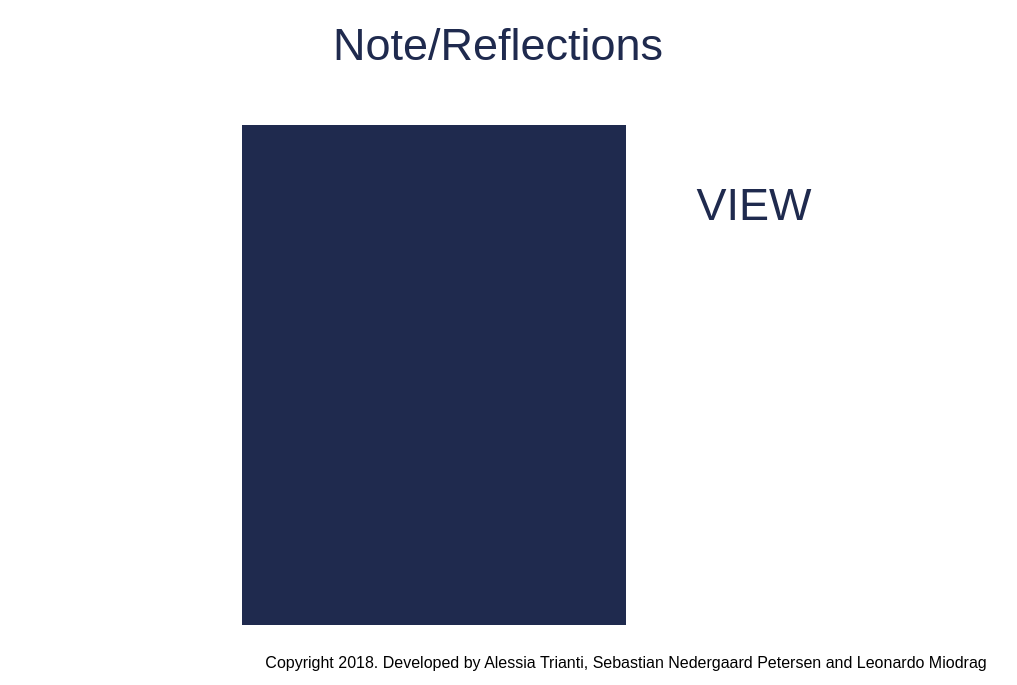
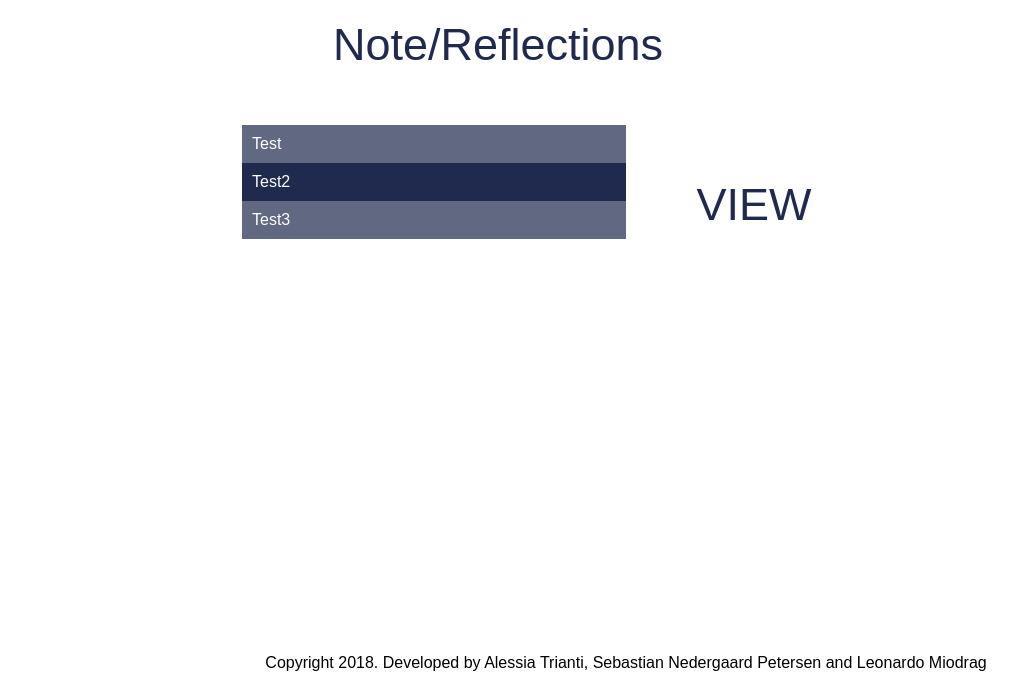
Before and after one commit to aletrianti/journal-app-ucn, a website: page public/view.html in a window 1280 px wide. Shown: the part 115-800 px from the top of the page, without its empty margins (14-1031 px from the left). Drawn offline with Linux system fonts and the light colour scheme; a web font is replaced by a local one.

Commit message:
Work on view

```diff
--- a/public/loginRequest.js
+++ b/public/loginRequest.js
@@ -1,4 +1,4 @@
-// LOGIN
+// LOGIN - XMLHttpRequest
 
 function loginRequest() {
     var loginStudent = {
--- a/public/style.css
+++ b/public/style.css
@@ -264,12 +264,21 @@ input {
 }
 
 #content {
-    background: #1F2A4E;
+    background: rgba(31, 42, 78, 0.7);
+    color: white;
     width: 30%;
-    height: 500px;
+    height: auto;
     position: absolute;
     top: 30%;
     left: 20%;
+}
+
+#content li {
+    padding: 10px;
+}
+
+#content li:nth-child(2n) {
+    background: rgba(31, 42, 78, 1);
 }
 
 #right {
--- a/public/view.html
+++ b/public/view.html
@@ -15,7 +15,12 @@
     <div id="wrapperview">
         <div id="leftview">
             <h2>Note/Reflections</h2>
-            <div id="content"></div>
+            <div id="content">
+                <!-- List of reflections/notes -->
+                <li>Test</li>
+                <li>Test2</li>
+                <li>Test3</li>
+            </div>
         </div>
 
         <div id="right" href="/view">
--- a/public/writeRequest.js
+++ b/public/writeRequest.js
@@ -1,4 +1,4 @@
-// WRITE
+// WRITE - XMLHttpRequest
 
 function writeRequest() {
     var writeReflection = {
--- a/routes/view.js
+++ b/routes/view.js
@@ -7,7 +7,7 @@ const con = require('../config/connection');
 const sql = require('mssql');
 
 // GET
-// should display the name of the reflection/note in a list in view.html ----- ???
+// should display the name of the reflection/note in a list in view.html
 router.get('/', async (req, res) => {
     try {
         const pool = await sql.connect(con);
@@ -21,8 +21,9 @@ router.get('/', async (req, res) => {
 });
 
 // GET
+// display note/reflection selected in view.html
+// view selected note/reflection in the form in write.html
 router.get('/:id', async (req, res) => {
-    // display note/reflection selected in view.html ------ ???
     try {
         const pool = await sql.connect(con);
         const result = await pool.request().query('SELECT ReflectionName, ReflectionBody FROM Reflection;');
```
Also changed, not shown: public/viewRequest.js (added, +18 -0 lines).
